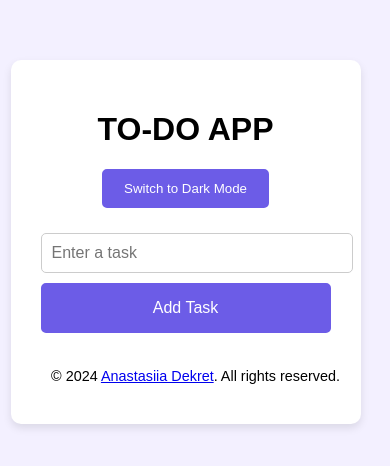
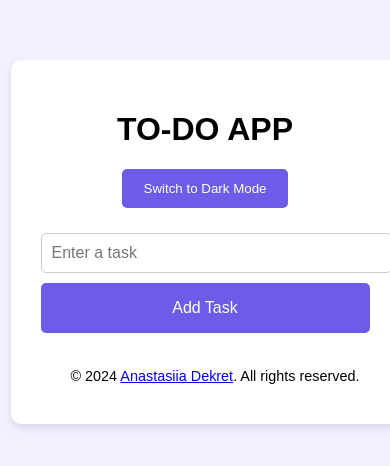
Before and after one commit to Dan-ast/to-do-app, a React (Create React App) app: page / in a window 390 px wide. Shown: the part 180-646 px from the top of the page. Built offline with nearby package versions, Linux system fonts and the light colour scheme; the HTML template or start-up script is replaced by a standard one.

Commit message:
Fixed final centering issue for mobile responsiveness
Adjusted body and container flexbox properties to ensure full centering on all screen sizes. Applied box-sizing and margin tweaks to guarantee consistent alignment on mobile devices. Resolved slight left-shift issue for a perfect layout.

```diff
--- a/src/components/Task.css
+++ b/src/components/Task.css
@@ -10,6 +10,7 @@ body {
     min-height: 100vh;
     width: 100vw; /* Ensure the body takes the full viewpoint width */
     overflow-x: hidden; /* Prevent horizontal scrolling */
+    box-sizing: border-box; /* Ensure padding is included in the width calculation */
 }
 
 /* Main container for the task manager */
@@ -22,7 +23,7 @@ body {
     width: 100%;
     text-align: center;
     box-sizing: border-box;
-    margin: 0 auto; /* Ensure it's horizontally centered */
+    margin: 0 auto; /* Center the container horizontally */
 }
 
 /* Dark Mode */
@@ -211,7 +212,7 @@ button.add-task:hover {
 /* Responsive adjustments for smaller screens*/
 @media (max-width: 768px) {
     .App {
-      max-width: 90%; /* Make the container responsive */
+      max-width: 100%; /* Make the container responsive */
       margin: 0 10px; /* Add some horizontal margin to prevent touching the edges */
     }
 
```
